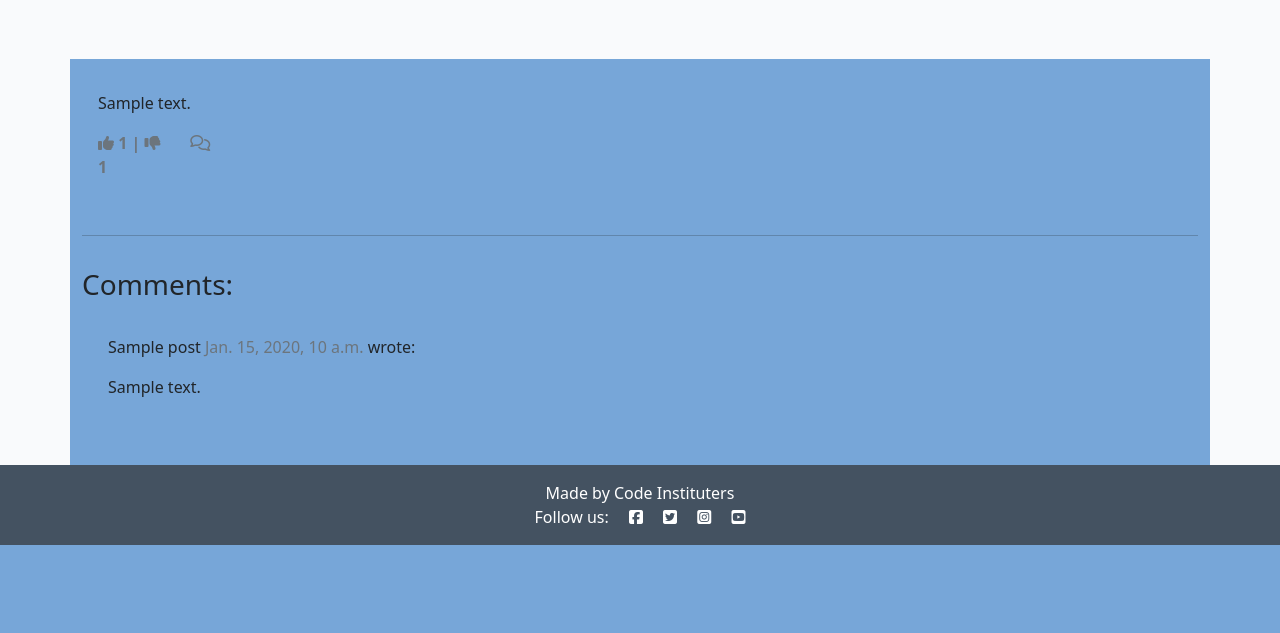
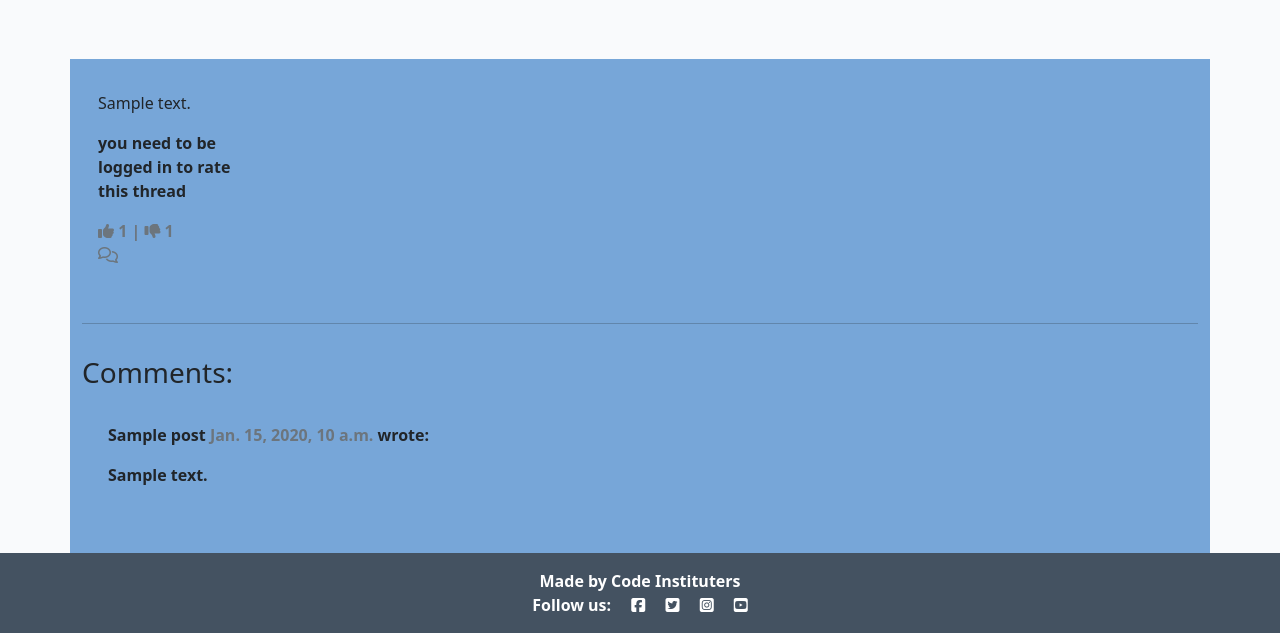
Before and after one commit to ZheikoN/Octanewearforum, a Django app: a page that uses templates/thread_detail.html in a window 1280 px wide. Shown: the part 281-914 px from the top of the page. Before the commit the page ends 826 px from the top, so only its background shows below. Run offline with Django 4.2, Linux system fonts and the light colour scheme; tables that the repository leaves empty hold one stand-in row (values such as "Sample post"); some libraries are stand-ins or nearby versions.

Commit message:
add upvote and downvote functionality on threads

```diff
--- a/forum/urls.py
+++ b/forum/urls.py
@@ -5,4 +5,6 @@
 urlpatterns = [
     path('', views.ThreadList.as_view(), name='home'),
     path('<slug:slug>/', views.ThreadDetail.as_view(), name='thread_detail'),
+    path('upvote/<slug:slug>', views.ThreadUpvote.as_view(), name='thread_upvote'),
+    path('downvote/<slug:slug>', views.ThreadDownvote.as_view(), name='thread_downvote'),
 ]
--- a/forum/views.py
+++ b/forum/views.py
@@ -1,5 +1,6 @@
-from django.shortcuts import render, get_object_or_404
+from django.shortcuts import render, get_object_or_404, reverse
 from django.views import generic, View
+from django.http import HttpResponseRedirect
 from .models import Thread
 from .forms import PostForm
 
@@ -68,3 +69,29 @@
                 "downvotes": downvotes,
             },
         )
+
+
+class ThreadUpvote(View):
+
+    def post(self, request, slug, *args, **kwargs):
+        thread = get_object_or_404(Thread, slug=slug)
+
+        if thread.upvotes.filter(id=request.user.id).exists():
+            thread.upvotes.remove(request.user)
+        else:
+            thread.upvotes.add(request.user)
+
+        return HttpResponseRedirect(reverse('thread_detail', args=[slug]))
+
+
+class ThreadDownvote(View):
+
+    def post(self, request, slug, *args, **kwargs):
+        thread = get_object_or_404(Thread, slug=slug)
+
+        if thread.downvotes.filter(id=request.user.id).exists():
+            thread.downvotes.remove(request.user)
+        else:
+            thread.downvotes.add(request.user)
+
+        return HttpResponseRedirect(reverse('thread_detail', args=[slug]))
--- a/templates/thread_detail.html
+++ b/templates/thread_detail.html
@@ -28,11 +28,45 @@
                 <p class="card-text "> {{ thread.content | safe }}</p>
                 <div class="row">
 
-                    <div class="col-1">
-                        <!-- The number of likes goes before the closing strong tag -->
+                    <div class="col-2">
+                        <strong>
+                            {% if user.is_authenticated %}
+                            <form class="d-inline" action="{% url 'thread_upvote' thread.slug %}" method="POST">
+                                {% csrf_token %}
+                                {% if upvotes %}
+                                <button type="submit" name="forumthread_id" value="{{thread.slug}}" class="btn-like">
+                                    <i class="fa-solid fa-thumbs-up"></i> {{ thread.number_of_upvotes }}
+                                </button>
+                                {% else %}
+                                <button type="submit" name="forumthread_id" value="{{thread.slug}}" class="btn-like">
+                                    <i class="fa-regular fa-thumbs-up"></i> {{ thread.number_of_upvotes }}
+                                </button>
+                                {% endif %}
+                            </form>
+
+                            <form class="d-inline" action="{% url 'thread_downvote' thread.slug %}" method="POST">
+                                {% csrf_token %}
+                                {% if downvotes %}
+                                <button type="submit" name="forumthread_id" value="{{thread.slug}}" class="btn-like">
+                                    <i class="fa-solid fa-thumbs-down"></i> {{ thread.number_of_downvotes }}
+                                </button>
+                                {% else %}
+                                <button type="submit" name="forumthread_id" value="{{thread.slug}}" class="btn-like">
+                                    <i class="fa-regular fa-thumbs-down"></i> {{ thread.number_of_downvotes }}
+                                </button>
+                                {% endif %}
+
+                            </form>
+                        </strong>
+                        {% else %}
+
+                        <p>you need to be logged in to rate this thread</p>
                         <strong class="text-secondary"><i class="fa-solid fa-thumbs-up"></i>
                             {{ thread.number_of_upvotes }} | <i class="fa-solid fa-thumbs-down"></i>
                             {{ thread.number_of_downvotes }}</strong>
+
+                        {% endif %}
+
                     </div>
                     <div class="col-1">
                         {% with post.count as total_posts %}
@@ -82,9 +116,9 @@
                 <h3>reply:</h3>
                 <p>{{ user.username }}</p>
                 <form method="post" style="margin-top: 1.3em">
-                {{ post_form | crispy }}
-                {% csrf_token %}
-                <button type="submit">submit</button>
+                    {{ post_form | crispy }}
+                    {% csrf_token %}
+                    <button type="submit">submit</button>
                 </form>
                 {% endif %}
 
```
